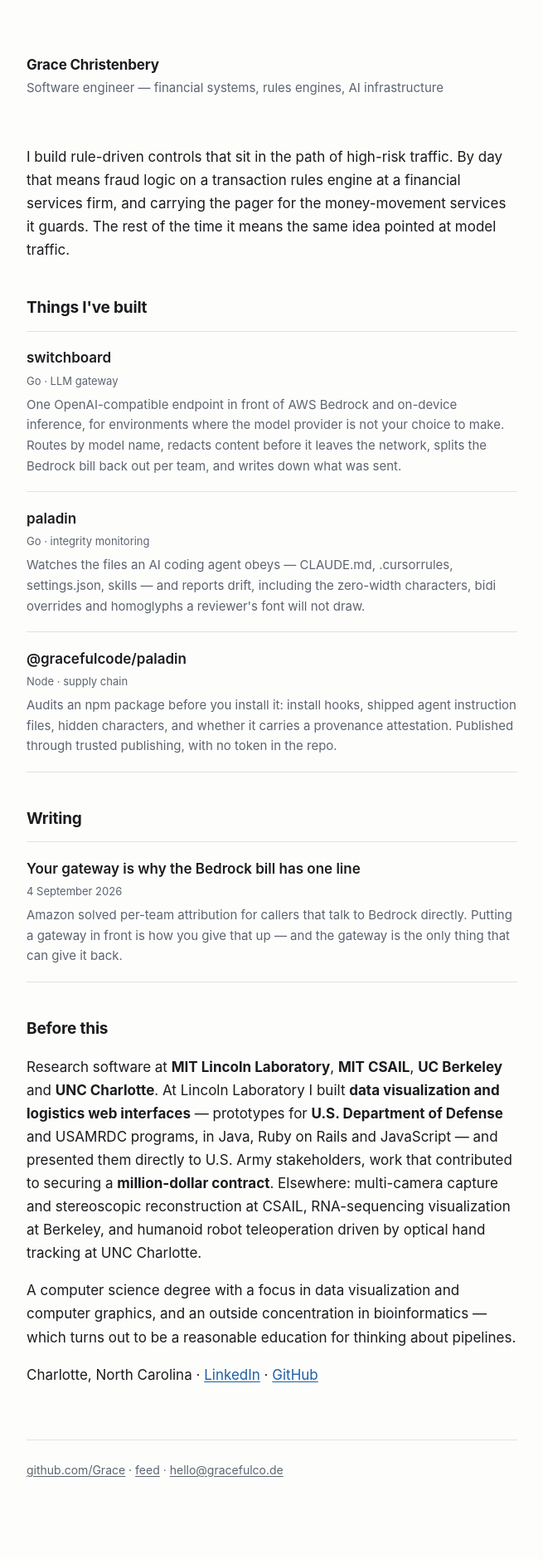
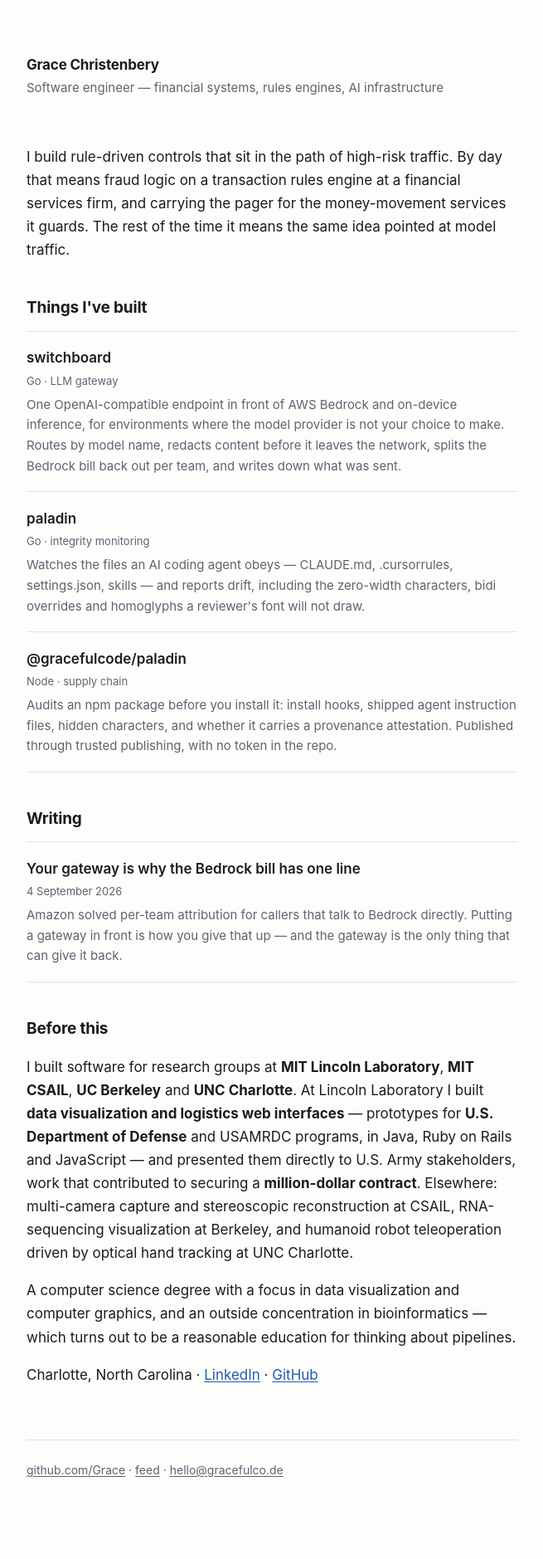
Before and after one commit to Grace/grace.github.io, a Jekyll site: the page built from index.html, in a window 1280 px wide. Shown: the whole page at 83% size, without its empty margins (312-967 px from the left). Built offline with Jekyll 4.4.1, drawn with Linux system fonts in a browser that asks for light colours.

Commit message:
Give the research section a verb
"Research software at X" parses as an imperative before it resolves to a noun
phrase. "I built software for research groups at X" also matches the resume,
which says software prototypes *for researchers* -- engineering for research
groups rather than doing the research.

Co-Authored-By: Claude Opus 5 (1M context) <noreply@anthropic.com>
Claude-Session: https://claude.ai/code/session_01CP8HAD5qh9N9t5FSZ7w4H7

```diff
--- a/index.html
+++ b/index.html
@@ -49,8 +49,9 @@ time it means the same idea pointed at model traffic.</p>
 </ul>
 
 <h2>Before this</h2>
-<p>Research software at <strong>MIT Lincoln Laboratory</strong>, <strong>MIT
-CSAIL</strong>, <strong>UC Berkeley</strong> and <strong>UNC Charlotte</strong>. At Lincoln Laboratory I built
+<p>I built software for research groups at <strong>MIT Lincoln Laboratory</strong>,
+<strong>MIT CSAIL</strong>, <strong>UC Berkeley</strong> and <strong>UNC
+Charlotte</strong>. At Lincoln Laboratory I built
 <strong>data visualization and logistics web interfaces</strong> — prototypes for
 <strong>U.S. Department of Defense</strong> and USAMRDC programs, in Java, Ruby on
 Rails and JavaScript — and presented them directly to U.S. Army stakeholders,
```
